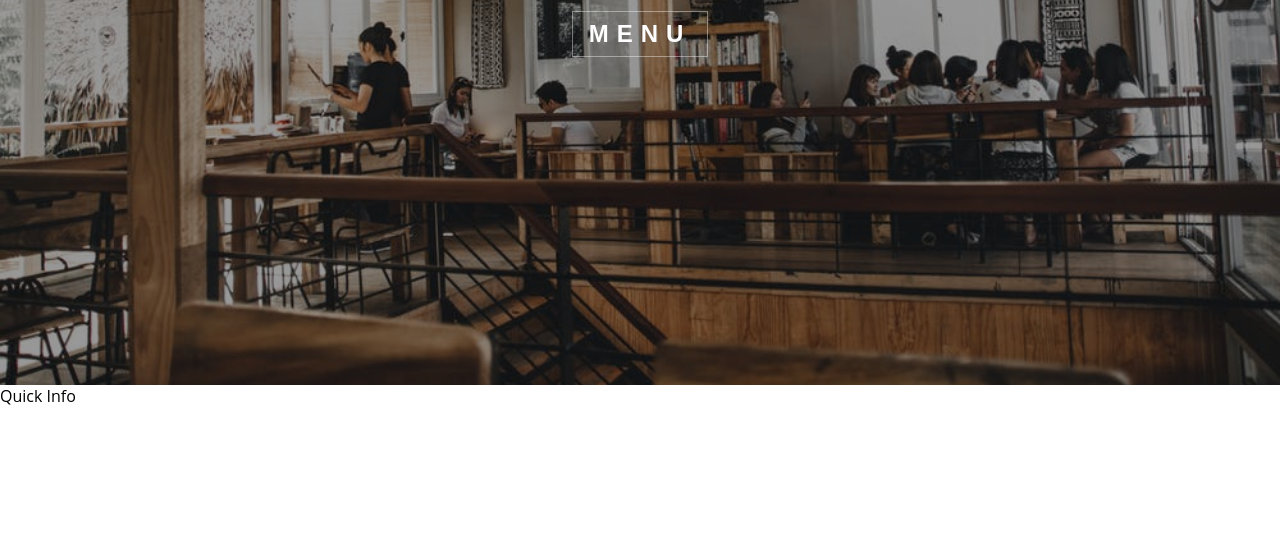
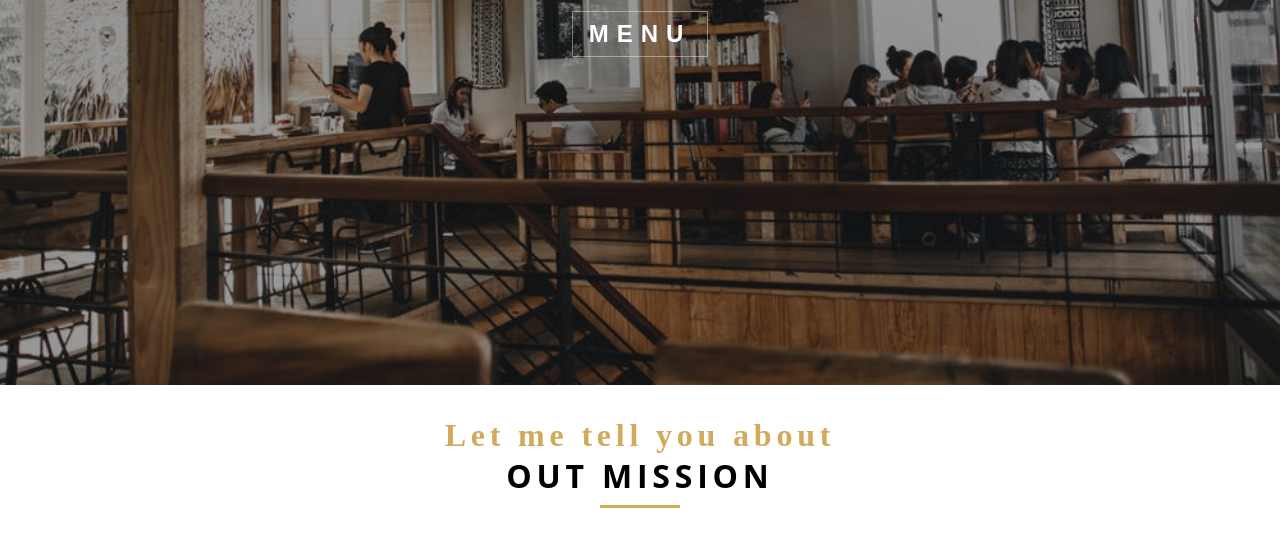
Before and after one commit to guhandelta/GatsbyRestaurant, a Gatsby site: page / in a window 1280 px wide. Shown: the part 416-962 px from the top of the page. Before the commit the page ends 823 px from the top, so only its background shows below. Built offline with nearby package versions, Linux system fonts and the light colour scheme; Gatsby itself is replaced by a stand-in of ours.

Commit message:
Created a Title for the QuickInfo Section/Component

```diff
--- a/src/components/HomePageComponents/QuickInfo.js
+++ b/src/components/HomePageComponents/QuickInfo.js
@@ -1,7 +1,12 @@
 import React, { Component } from "react"
+import { Section, Title } from "../../utils"
 
 export default class QuickInfo extends Component {
   render() {
-    return <div>Quick Info</div>
+    return (
+      <Section>
+        <Title message="Let me tell you about" title="Out Mission" />
+      </Section>
+    )
   }
 }
--- /dev/null
+++ b/src/utils/Section.js
@@ -0,0 +1,7 @@
+import styled from 'styled-components'
+
+export const Section = styled.section`
+    padding: 2rem 0;
+    width: 90vw;
+    margin: 0 auto;
+`
--- /dev/null
+++ b/src/utils/Title.js
@@ -0,0 +1,40 @@
+import React from "react"
+import styled from "styled-components"
+import { styles } from "../utils"
+
+export default function Title({ title, message }) {
+  return (
+    <TitleWrapper>
+      <h3 className="message">{message}</h3>
+      <h1 className="title">{title}</h1>
+      <div className="underline" />
+    </TitleWrapper>
+  )
+}
+
+Title.defaultProps = {
+  message: "Our Mesaage",
+  title: "Our Title",
+}
+
+const TitleWrapper = styled.div`
+  text-align: center;
+  .message {
+    ${styles.textSlanted};
+    ${styles.letterSpacing({ spacing: "0.3rem" })};
+    font-size: 2rem;
+    color: ${styles.colors.mainGold};
+    color: ${styles.colors.mainGold};
+  }
+  .title {
+    ${styles.letterSpacing({ spacing: "0.3rem" })};
+    font-size: 2rem;
+    text-transform: uppercase;
+  }
+  .underline {
+    width: 5rem;
+    height: 0.2rem;
+    background: ${styles.colors.mainGold};
+    margin: 0.5rem auto;
+  }
+`
--- a/src/utils/index.js
+++ b/src/utils/index.js
@@ -2,4 +2,6 @@
 import { HomeHeader, PageHeader } from "./Header"
 import Banner from "./Banner"
 import { BannerButton } from "./Button"
-export { styles, HomeHeader, PageHeader, Banner, BannerButton }
+import { Section } from "./Section"
+import Title from "./Title"
+export { styles, HomeHeader, PageHeader, Banner, BannerButton, Section, Title }
```
